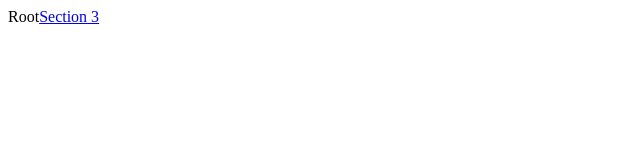
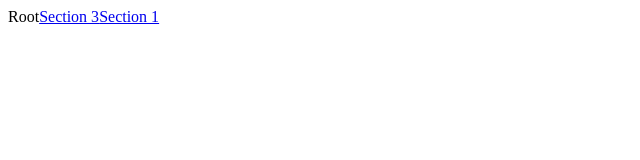
Before and after one commit to Cayuga007/lucid-lives, a React (Vite) app: page / in a window 1280 px wide. Shown: the top 160 px of the page, without its empty margins (0-640 px from the left). Built offline with nearby package versions, Linux system fonts and the light colour scheme.

Commit message:
Added Section1 to Root

```diff
--- a/src/Root.jsx
+++ b/src/Root.jsx
@@ -5,6 +5,7 @@ export function Root() {
         <>
             <label>Root</label>
             <Link to="/Section3">Section 3</Link>
+            <Link to="/Section1">Section 1</Link>
         </>
     )
 }
```
Also changed, not shown: src/Section1.jsx (added, +7 -0 lines).
